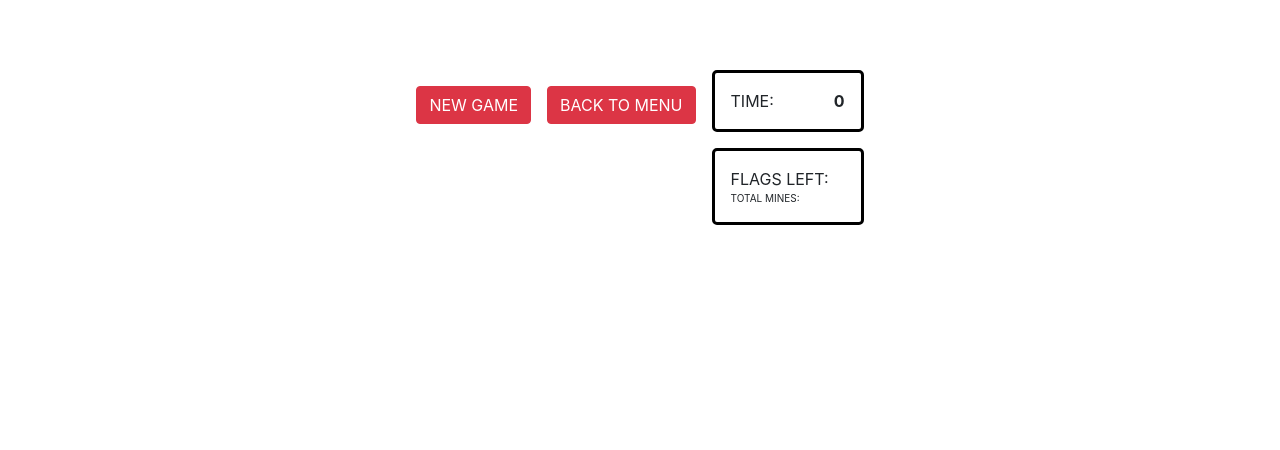
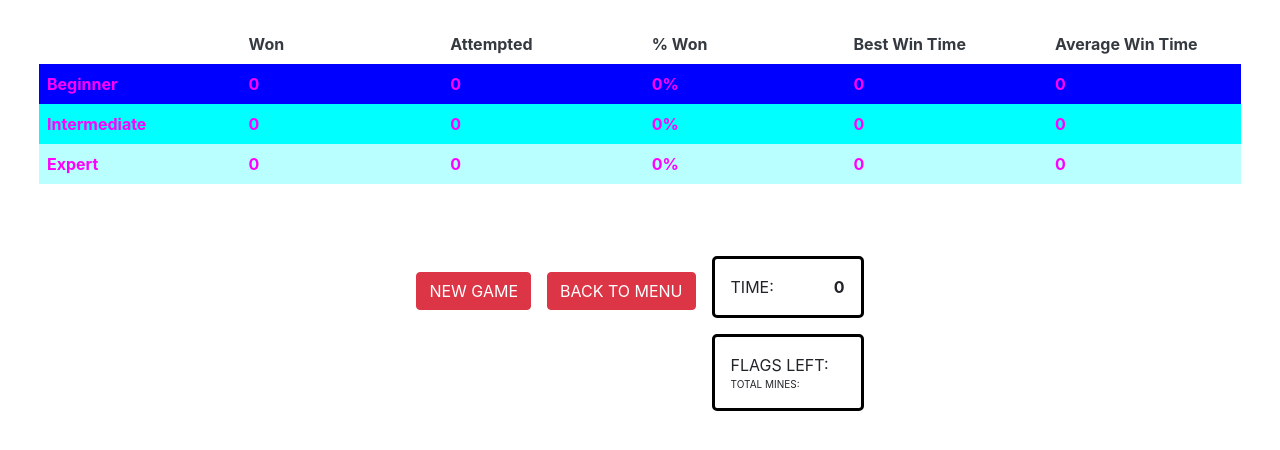
Before and after one commit to heakerson/JustMinesweeper, an Angular app: page /Gameplay/1 in a window 1280 px wide. Shown: the top 450 px of the page. Built offline with nearby package versions, Linux system fonts and the light colour scheme.

Commit message:
Created basic stats bar and added to page. Need to move logic so the user can switch difficulty without losing info

```diff
--- a/src/app/app.component.css
+++ b/src/app/app.component.css
@@ -1,3 +1,3 @@
 #AppContainer{
-    padding-top: 70px;
+    /* padding-top: 10px; */
 }
--- a/src/app/app.module.ts
+++ b/src/app/app.module.ts
@@ -9,6 +9,7 @@ import { GridComponent } from './grid/grid.component';
 import { CellComponent } from './cell/cell.component';
 import { CounterComponent } from './counter/counter.component';
 import { TimerComponent } from './timer/timer.component';
+import { StatsComponent } from './stats/stats.component';
 
 @NgModule({
   declarations: [
@@ -18,7 +19,8 @@ import { TimerComponent } from './timer/timer.component';
     GridComponent,
     CellComponent,
     CounterComponent,
-    TimerComponent
+    TimerComponent,
+    StatsComponent
   ],
   imports: [
     BrowserModule,
--- a/src/app/board/BoardModel.ts
+++ b/src/app/board/BoardModel.ts
@@ -4,6 +4,7 @@ import { TimerModel } from "../timer/TimerModel";
 import { DifficultyType, Difficulty } from "../new-game/DifficultyType";
 import { CellModel } from "../cell/CellModel";
 import { GameStatus } from "./GameStatus";
+import { StatsModel } from "../stats/StatsModel";
 
 export class BoardModel{
 
@@ -11,21 +12,34 @@ export class BoardModel{
     Counter : CounterModel;
     Timer : TimerModel = new TimerModel(this);
     Difficulty : Difficulty;
+    Stats : StatsModel = new StatsModel();
     Flags : number = 0;
     MinesLocated : number = 0;
     GameStatus : GameStatus = GameStatus.Reset;
     FlaggedCells : CellModel[] = [];
+    StatsLogged : boolean = false;
 
     constructor(difficulty : DifficultyType){
         this.Difficulty = new Difficulty(difficulty);
         this.Grid = new GridModel(this.Difficulty.Rows, this.Difficulty.Columns, this);
         this.Counter = new CounterModel(this.Difficulty.MineCount, this);
+
+        document.addEventListener("contextmenu", function (e) {
+            e.preventDefault();
+        }, false);
     }
 
     public Reset(){
+
+        if(!this.StatsLogged){
+            this.Stats.Update(this, this.Timer, false);
+        }
+
         this.GameStatus = GameStatus.Reset;
         this.Flags = 0;
         this.MinesLocated = 0;
+        this.StatsLogged = false;
+        this.FlaggedCells = [];
 
         this.Timer.Reset();
         this.Counter.Reset(this.Difficulty.MineCount);
@@ -45,36 +59,59 @@ export class BoardModel{
     public Win(){
         this.Stop();
         this.GameStatus = GameStatus.Win;
+        this.Stats.Update(this, this.Timer, true);
     }
 
     public Lose(){
         this.Stop();
         this.GameStatus = GameStatus.Lose;
         this.Grid.RevealMines();
+        this.Stats.Update(this, this.Timer, false);
     }
 
-    public UpdateLocatedMines(flaggedCell : CellModel){
+    public UpdateLocatedMines(cell : CellModel){
 
-        if(flaggedCell.IsFlagged){
-            this.FlaggedCells.push(flaggedCell);
-            this.Counter.Decrement();
-            this.Flags++;
+        if(cell.IsFlagged){
 
-            if(flaggedCell.IsMine){
+            if(!this.IsInFlaggedList(cell)){
+                this.FlaggedCells.push(cell);
+            }
+
+            if(cell.IsMine){
                 this.MinesLocated++;
             }
+
+            this.Counter.Decrement();
+            this.Flags--;
         }
         else{
-            this.Counter.Incrememnt();
-            this.Flags--;
 
-            if(flaggedCell.IsMine){
+            if(cell.IsMine){
                 this.MinesLocated--;
             }
+
+            this.Counter.Incrememnt();
+            this.Flags++;
         }
+
+        // console.log("cell: " + cell);
+        // console.log("minesLocated: " + this.MinesLocated);
+        // console.log("flagged count: " + this.GetFlaggedCount());
+
         if(this.MinesLocated == this.Difficulty.MineCount && this.GetFlaggedCount() == this.Difficulty.MineCount){
             this.Win();
         }
+    }
+
+    public IsInFlaggedList(cell : CellModel) : boolean{
+
+        for(let aCell of this.FlaggedCells){
+            if(aCell.Id == cell.Id){
+                return true;
+            }
+        }
+
+        return false;
     }
 
     public GetFlaggedCount() : number{
--- a/src/app/board/board.component.css
+++ b/src/app/board/board.component.css
@@ -0,0 +1,3 @@
+#BoardContainer{
+
+}
--- a/src/app/board/board.component.html
+++ b/src/app/board/board.component.html
@@ -1,4 +1,5 @@
-<div class="d-flex flex-row justify-content-center">
+<app-stats [Model]="Model.Stats"></app-stats>
+<div id="BoardContainer" class="d-flex flex-row justify-content-center pt-5">
   <div>
     <app-grid [Model]="Model.Grid"></app-grid>
     <div class="flex-row pt-3">
--- a/src/app/cell/CellModel.ts
+++ b/src/app/cell/CellModel.ts
@@ -3,6 +3,8 @@ import { GameStatus } from "../board/GameStatus";
 
 export class CellModel{
 
+    private static IdIndex : number = 0;
+    public Id : number = 0;
     public IsSelected : boolean = false;
     public IsMine : boolean = false;
     public IsFlagged : boolean = false;
@@ -13,9 +15,11 @@ export class CellModel{
     public AdjancentCellLocations : number[][] = [];
     public AdjacentCells : CellModel[] = [];
     public Grid : GridModel;
-    private AddedToFlaggedList : boolean = false;
+    public AddedToFlaggedList : boolean = false;
 
     constructor(grid : GridModel, row : number, column : number){
+        this.Id = CellModel.IdIndex;
+        CellModel.IdIndex++;
         this.Grid = grid;
         this.Row = row;
         this.Column = column;
@@ -82,24 +86,11 @@ export class CellModel{
 
     public RightClickCell(){
 
-        document.addEventListener("contextmenu", function (e) {
-            e.preventDefault();
-        }, false);
-
         if(!this.IsSelected){
             this.IsFlagged = !this.IsFlagged;
         }
 
-        if(!this.AddedToFlaggedList){
-            this.AddedToFlaggedList = true;
-            this.Grid.UpdateLocatedMines(this);
-        }
-        else if(!this.IsFlagged){
-            this.Grid.Board.Counter.Incrememnt();
-        }
-        else{
-            this.Grid.Board.Counter.Decrement();
-        }
+        this.Grid.UpdateLocatedMines(this);
     }
 
     public GetAdjacentCells() : CellModel[]{
--- /dev/null
+++ b/src/app/stats/StatKeeper.ts
@@ -0,0 +1,28 @@
+import { TimerModel } from "../timer/TimerModel";
+
+export class StatKeeper{
+
+    public Won : number = 0;
+    public Attempted : number = 0;
+    public PercentWon : number = 0;
+    public BestTime : number = 0;
+    public SumWinTime : number = 0;
+    public AverageWinTime : number = this.Attempted == 0 ? 0 : this.SumWinTime/this.Attempted;
+
+    public UpdateStats(timer : TimerModel, win : boolean){
+
+        this.Attempted++;
+
+        if(win){
+            this.Won++;
+            this.SumWinTime+= timer.Time;
+            this.AverageWinTime = this.SumWinTime/this.Won;
+        }
+
+        if((timer.Time < this.BestTime || this.BestTime == 0) && win){
+            this.BestTime = timer.Time;
+        }
+
+        this.PercentWon = this.Won/this.Attempted;
+    }
+}
--- /dev/null
+++ b/src/app/stats/StatsModel.ts
@@ -0,0 +1,29 @@
+import { StatKeeper } from "./StatKeeper";
+import { Difficulty, DifficultyType } from "../new-game/DifficultyType";
+import { SimpleChange } from "@angular/core";
+import { TimerModel } from "../timer/TimerModel";
+import { BoardModel } from "../board/BoardModel";
+
+export class StatsModel{
+
+  public Beginner : StatKeeper = new StatKeeper();
+  public Intermediate : StatKeeper = new StatKeeper();
+  public Expert : StatKeeper = new StatKeeper();
+
+  public Update(board : BoardModel, timer : TimerModel, win : boolean){
+    switch(board.Difficulty.Type){
+        case DifficultyType.Easy:
+            this.Beginner.UpdateStats(timer, win);
+            board.StatsLogged = true;
+            break;
+        case DifficultyType.Intermediate:
+            this.Intermediate.UpdateStats(timer, win);
+            board.StatsLogged = true;
+            break;
+        case DifficultyType.Expert:
+            this.Expert.UpdateStats(timer, win);
+            board.StatsLogged = true;
+            break;
+    }
+  }
+}
--- /dev/null
+++ b/src/app/stats/stats.component.css
@@ -0,0 +1,20 @@
+#StatsContainer{
+    color: fuchsia;
+}
+
+.row-one{
+    background-color: blue;
+}
+
+.row-two{
+    background-color: aqua;
+}
+
+.row-three{
+    background-color: rgb(185, 255, 255);
+}
+
+
+.flex-row div{
+    width:15%;
+}
--- /dev/null
+++ b/src/app/stats/stats.component.html
@@ -0,0 +1,82 @@
+<div id="StatsContainer" class="d-flex flex-column p-4 font-weight-bold">
+  <div class="headings d-flex flex-row justify-content-between p-2 text-dark">
+    <div>
+
+    </div>
+    <div>
+      Won
+    </div>
+    <div>
+      Attempted
+    </div>
+    <div>
+      % Won
+    </div>
+    <div>
+      Best Win Time
+    </div>
+    <div>
+      Average Win Time
+    </div>
+  </div>
+  <div class="row-one d-flex flex-row p-2 justify-content-between">
+    <div class="">
+      Beginner
+    </div>
+    <div class="">
+      {{Model.Beginner.Won}}
+    </div>
+    <div class="">
+      {{Model.Beginner.Attempted}}
+    </div>
+    <div class="">
+      {{Model.Beginner.PercentWon | percent}}
+    </div>
+    <div class="">
+      {{Model.Beginner.BestTime}}
+    </div>
+    <div class="">
+      {{Model.Beginner.AverageWinTime}}
+    </div>
+  </div>
+  <div class="row-two d-flex flex-row p-2 justify-content-between">
+    <div class="">
+      Intermediate
+    </div>
+    <div class="">
+      {{Model.Intermediate.Won}}
+    </div>
+    <div class="">
+      {{Model.Intermediate.Attempted}}
+    </div>
+    <div class="">
+      {{Model.Intermediate.PercentWon | percent}}
+    </div>
+    <div class="">
+      {{Model.Intermediate.BestTime}}
+    </div>
+    <div class="">
+      {{Model.Intermediate.AverageWinTime}}
+    </div>
+  </div>
+  <div class="row-three d-flex flex-row p-2 justify-content-between">
+    <div class="">
+      Expert
+    </div>
+    <div class="">
+      {{Model.Expert.Won}}
+    </div>
+    <div class="">
+      {{Model.Expert.Attempted}}
+    </div>
+    <div class="">
+      {{Model.Expert.PercentWon | percent}}
+    </div>
+    <div class="">
+      {{Model.Expert.BestTime}}
+    </div>
+    <div class="">
+      {{Model.Expert.AverageWinTime}}
+    </div>
+  </div>
+</div>
--- /dev/null
+++ b/src/app/stats/stats.component.ts
@@ -0,0 +1,19 @@
+import { Component, OnInit, Input } from '@angular/core';
+import { StatKeeper } from './StatKeeper';
+import { StatsModel } from './StatsModel';
+
+@Component({
+  selector: 'app-stats',
+  templateUrl: './stats.component.html',
+  styleUrls: ['./stats.component.css']
+})
+export class StatsComponent implements OnInit {
+
+  @Input() Model;
+
+  constructor() { }
+
+  ngOnInit() {
+  }
+
+}
```
Also changed, not shown: 1 other file (tests, documents, lock files or other folders).
